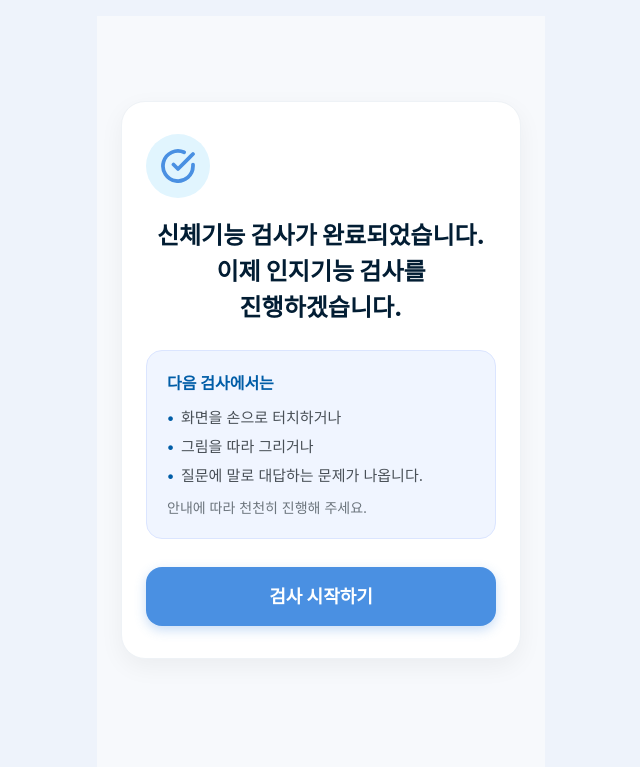
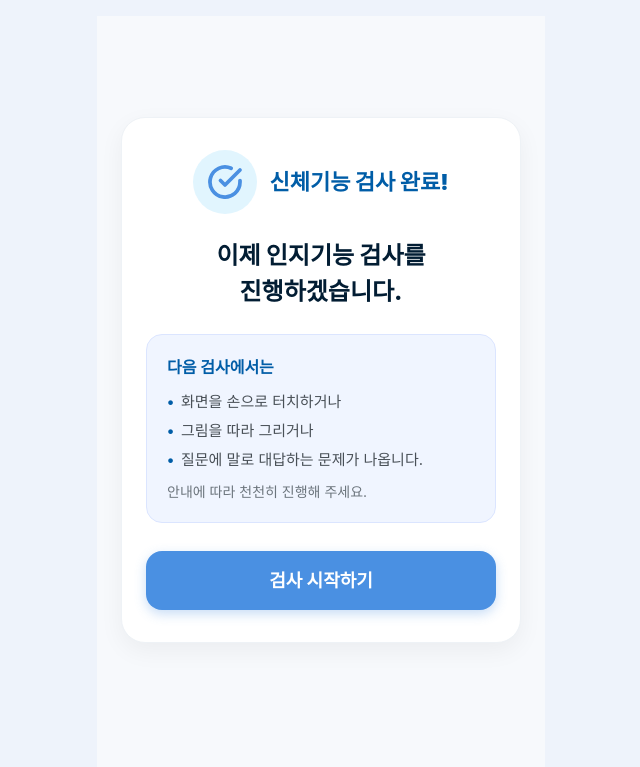
Before and after one commit to homilpat/finalinzi, a Flask app: page /physical-to-cognitive in a window 1280 px wide. Shown: the top 767 px of the page, without its empty margins (319-959 px from the left). Run offline with Flask 3, Linux system fonts and the light colour scheme.

Commit message:
홈화면 수정

```diff
--- a/MOCA/templates/exercise_active.html
+++ b/MOCA/templates/exercise_active.html
@@ -302,7 +302,7 @@
       <div class="slider-time-text" id="seekTimeDisplay">0:00 / 2:33</div>
 
       <!-- 가상 센서 신호 발생 버튼 -->
-      <button class="btn-type" style="width: 85%; margin: 12px auto 0; display: block; background: #eab308; color: #fff; border: none; padding: 10px; border-radius: 8px; font-weight: 800; box-shadow: 0 4px 10px rgba(234, 179, 8, 0.3);" onclick="triggerVirtualSensor()">
+      <button class="btn-type" style="width: 85%; margin: 12px auto 0; display: block; background: #718096; color: #fff; border: none; padding: 10px; border-radius: 8px; font-weight: 800; box-shadow: 0 4px 10px rgba(113, 128, 150, 0.3);" onclick="triggerVirtualSensor()">
         ⚡ 가상 센서 신호 발생 (동작 인식)
       </button>
 
--- a/MOCA/templates/home.html
+++ b/MOCA/templates/home.html
@@ -11,7 +11,6 @@
     </div>
 
     <div class="splash-copy">
-      <p class="splash-brand">기억하지</p>
       <h1>AI 시니어<br>건강 케어 파트너</h1>
     </div>
 
--- a/MOCA/templates/home_new.html
+++ b/MOCA/templates/home_new.html
@@ -11,7 +11,6 @@
     </div>
 
     <div class="splash-copy">
-      <p class="splash-brand">기억하지</p>
       <h1>AI 시니어<br>건강 케어 파트너</h1>
     </div>
 
--- a/MOCA/templates/physical_to_cognitive.html
+++ b/MOCA/templates/physical_to_cognitive.html
@@ -110,14 +110,17 @@
 {% block content %}
 <div class="trans-screen">
   <div class="trans-card">
-    <div class="trans-icon">
-      <svg viewBox="0 0 24 24" width="36" height="36" fill="none" stroke="#4A90E2" stroke-width="2.5" stroke-linecap="round" stroke-linejoin="round">
-        <path d="M22 11.08V12a10 10 0 1 1-5.93-9.14"></path>
-        <polyline points="22 4 12 14.01 9 11.01"></polyline>
-      </svg>
+    <div style="display: flex; align-items: center; justify-content: center; gap: 12px; margin-bottom: 24px;">
+      <div class="trans-icon" style="margin-bottom: 0;">
+        <svg viewBox="0 0 24 24" width="36" height="36" fill="none" stroke="#4A90E2" stroke-width="2.5" stroke-linecap="round" stroke-linejoin="round">
+          <path d="M22 11.08V12a10 10 0 1 1-5.93-9.14"></path>
+          <polyline points="22 4 12 14.01 9 11.01"></polyline>
+        </svg>
+      </div>
+      <span style="font-size: 22px; font-weight: 900; color: #005da7;">신체기능 검사 완료!</span>
     </div>
 
-    <h2 class="trans-title">신체기능 검사가 완료되었습니다.<br>이제 인지기능 검사를 진행하겠습니다.</h2>
+    <h2 class="trans-title">이제 인지기능 검사를 진행하겠습니다.</h2>
 
     <div class="trans-desc-box">
       <div class="trans-desc-title">다음 검사에서는</div>
```
Also changed, not shown: MOCA/templates/gait.html (+15 -2 lines).
